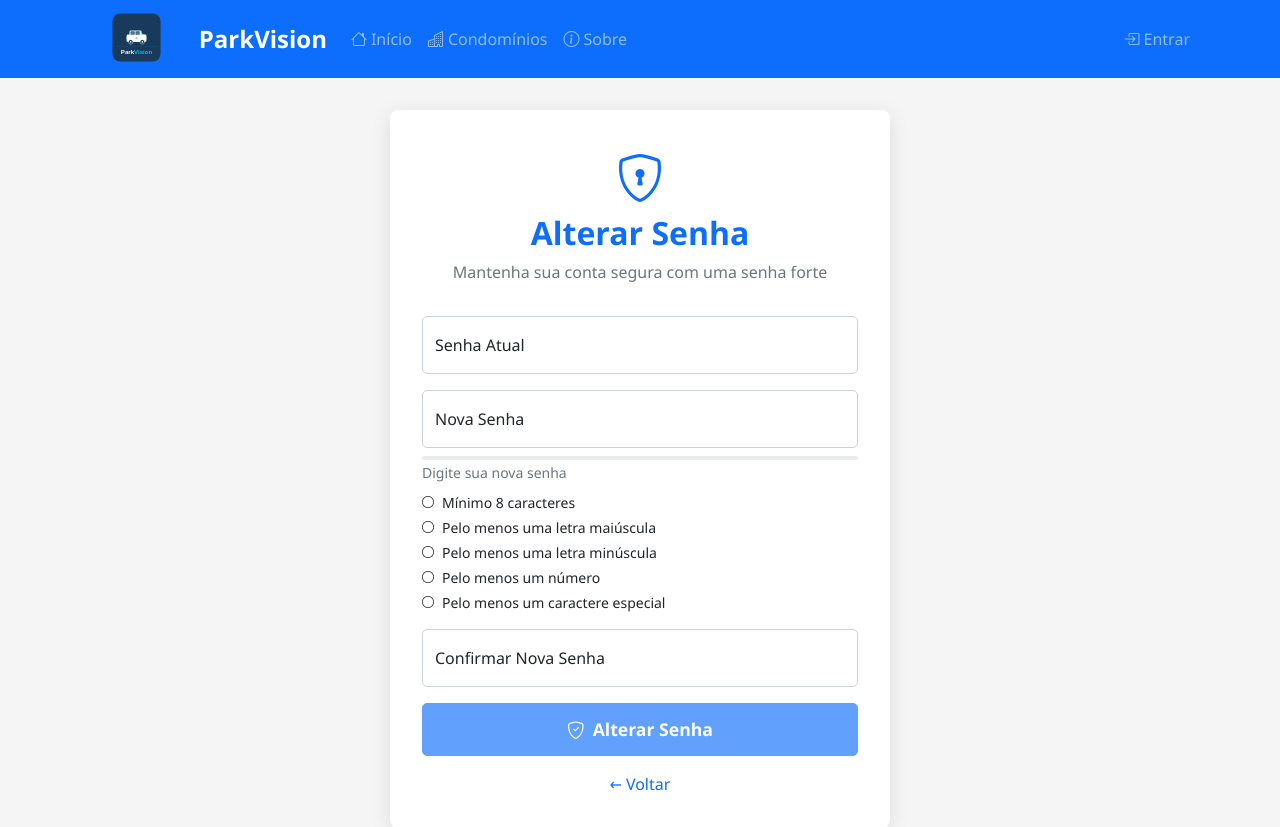
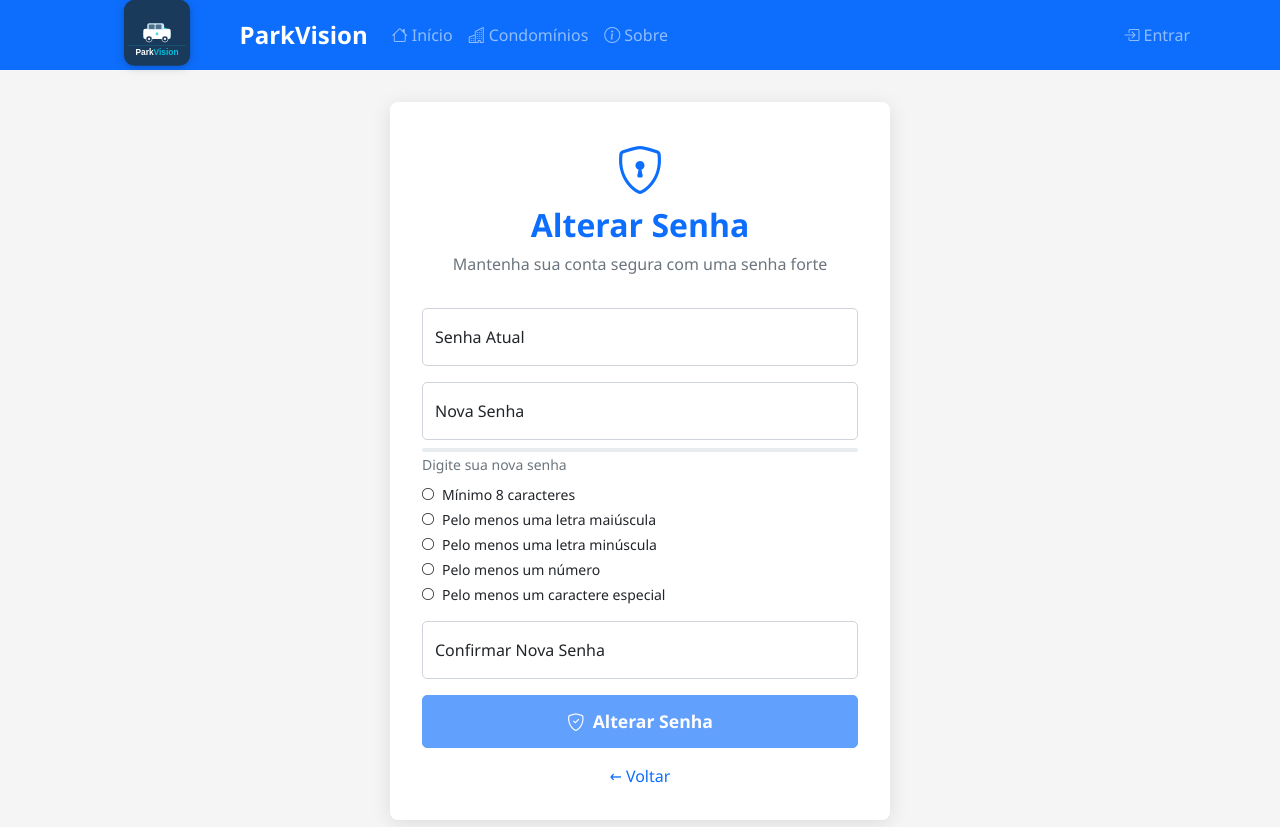
Before and after one commit to fernandofarooficial/parkvision, a Flask app: page /alterar-senha in a window 1280 px wide. Shown: the top 827 px of the page. Run offline with Flask 3, Linux system fonts and the light colour scheme; a user stored in the database is signed in; data that the repository does not hold is empty.

Commit message:
Introduzindo a logomarca 5

```diff
--- a/static/css/style.css
+++ b/static/css/style.css
@@ -8,11 +8,18 @@
 .navbar {
   padding-top: 2px;
   padding-bottom: 2px;
+  overflow: visible;
 }
 
 .navbar-brand {
   font-weight: bold;
   font-size: 1.5rem;
+}
+
+.navbar-brand img {
+  margin-top: -16px;
+  margin-bottom: -16px;
+  filter: drop-shadow(0 2px 4px rgba(0,0,0,0.2));
 }
 
 /* Cards */
--- a/templates/base.html
+++ b/templates/base.html
@@ -26,7 +26,7 @@
     <nav class="navbar navbar-expand-lg navbar-dark bg-primary">
         <div class="container">
             <a class="navbar-brand d-flex align-items-center" href="/">
-                <img src="{{ url_for('static', filename='images/logo.svg') }}" alt="ParkVision" height="64" class="me-2">
+                <img src="{{ url_for('static', filename='images/logo.svg') }}" alt="ParkVision" height="88" class="me-2">
                 ParkVision
             </a>
             <button class="navbar-toggler" type="button" data-bs-toggle="collapse" data-bs-target="#navbarNav">
```
